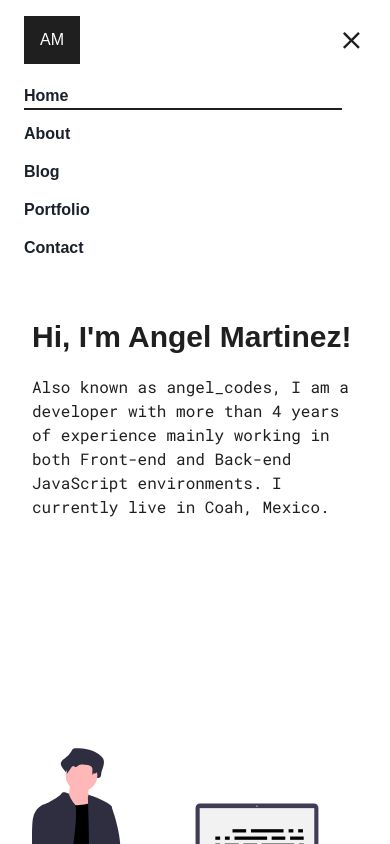
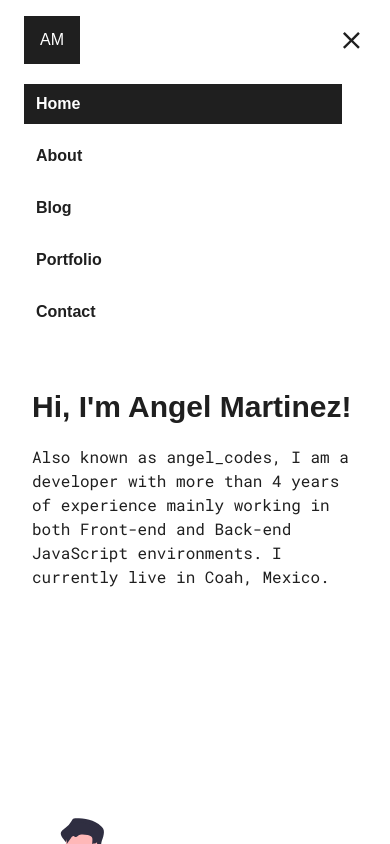
Before and after one commit to angelmtztrc/portfolio, a Gatsby site: page / in a window 390 px wide. Both pictures are taken after a click on the button 351 px from the left and 39 px from the top of the page. Shown: the top 844 px of the page. Built offline with nearby package versions, Linux system fonts and the light colour scheme; Gatsby itself is replaced by a stand-in of ours; a web font is replaced by a local one.

Commit message:
✨ feature(Navbar): Styles for mobile nav

```diff
--- a/src/components/Navbar.js
+++ b/src/components/Navbar.js
@@ -32,36 +32,36 @@ const Navbar = () => {
         >
           <Link
             to="/"
-            className="mb-3 lg:mb-0 text-gray-900 font-bold border-b-2 border-transparent hover:border-dark transition-colors ease-in-out duration-300"
-            activeClassName="border-b-2 border-dark"
+            className="px-3 lg:px-0 py-2 lg:py-0 mb-3 lg:mb-0 font-bold hover:bg-dark hover:text-white lg:hover:bg-transparent lg:hover:text-dark lg:border-b-2 lg:border-transparent lg:hover:border-dark transition-colors ease-in-out duration-300"
+            activeClassName="bg-dark text-white lg:bg-transparent lg:text-dark lg:border-b-2 lg:border-dark"
           >
             Home
           </Link>
           <Link
             to="/about"
-            className="mb-3 lg:mb-0 text-gray-900 font-bold border-b-2 border-transparent hover:border-dark transition-colors ease-in-out duration-300"
-            activeClassName="border-b-2 border-dark"
+            className="px-3 lg:px-0 py-2 lg:py-0 mb-3 lg:mb-0 font-bold hover:bg-dark hover:text-white lg:hover:bg-transparent lg:hover:text-dark lg:border-b-2 lg:border-transparent lg:hover:border-dark transition-colors ease-in-out duration-300"
+            activeClassName="bg-dark text-white lg:bg-transparent lg:text-dark lg:border-b-2 lg:border-dark"
           >
             About
           </Link>
           <Link
             to="/blog"
-            className="mb-3 lg:mb-0 text-gray-900 font-bold border-b-2 border-transparent hover:border-dark transition-colors ease-in-out duration-300"
-            activeClassName="border-b-2 border-dark"
+            className="px-3 lg:px-0 py-2 lg:py-0 mb-3 lg:mb-0 font-bold hover:bg-dark hover:text-white lg:hover:bg-transparent lg:hover:text-dark lg:border-b-2 lg:border-transparent lg:hover:border-dark transition-colors ease-in-out duration-300"
+            activeClassName="bg-dark text-white lg:bg-transparent lg:text-dark lg:border-b-2 lg:border-dark"
           >
             Blog
           </Link>
           <Link
             to="/portfolio"
-            className="mb-3 lg:mb-0 text-gray-900 font-bold border-b-2 border-transparent hover:border-dark transition-colors ease-in-out duration-300"
-            activeClassName="border-b-2 border-dark"
+            className="px-3 lg:px-0 py-2 lg:py-0 mb-3 lg:mb-0 font-bold hover:bg-dark hover:text-white lg:hover:bg-transparent lg:hover:text-dark lg:border-b-2 lg:border-transparent lg:hover:border-dark transition-colors ease-in-out duration-300"
+            activeClassName="bg-dark text-white lg:bg-transparent lg:text-dark lg:border-b-2 lg:border-dark"
           >
             Portfolio
           </Link>
           <Link
             to="/contact"
-            className="mb-3 lg:mb-0 text-gray-900 font-bold border-b-2 border-transparent hover:border-dark transition-colors ease-in-out duration-300"
-            activeClassName="border-b-2 border-dark"
+            className="px-3 lg:px-0 py-2 lg:py-0 mb-3 lg:mb-0 font-bold hover:bg-dark hover:text-white lg:hover:bg-transparent lg:hover:text-dark lg:border-b-2 lg:border-transparent lg:hover:border-dark transition-colors ease-in-out duration-300"
+            activeClassName="bg-dark text-white lg:bg-transparent lg:text-dark lg:border-b-2 lg:border-dark"
           >
             Contact
           </Link>
```
